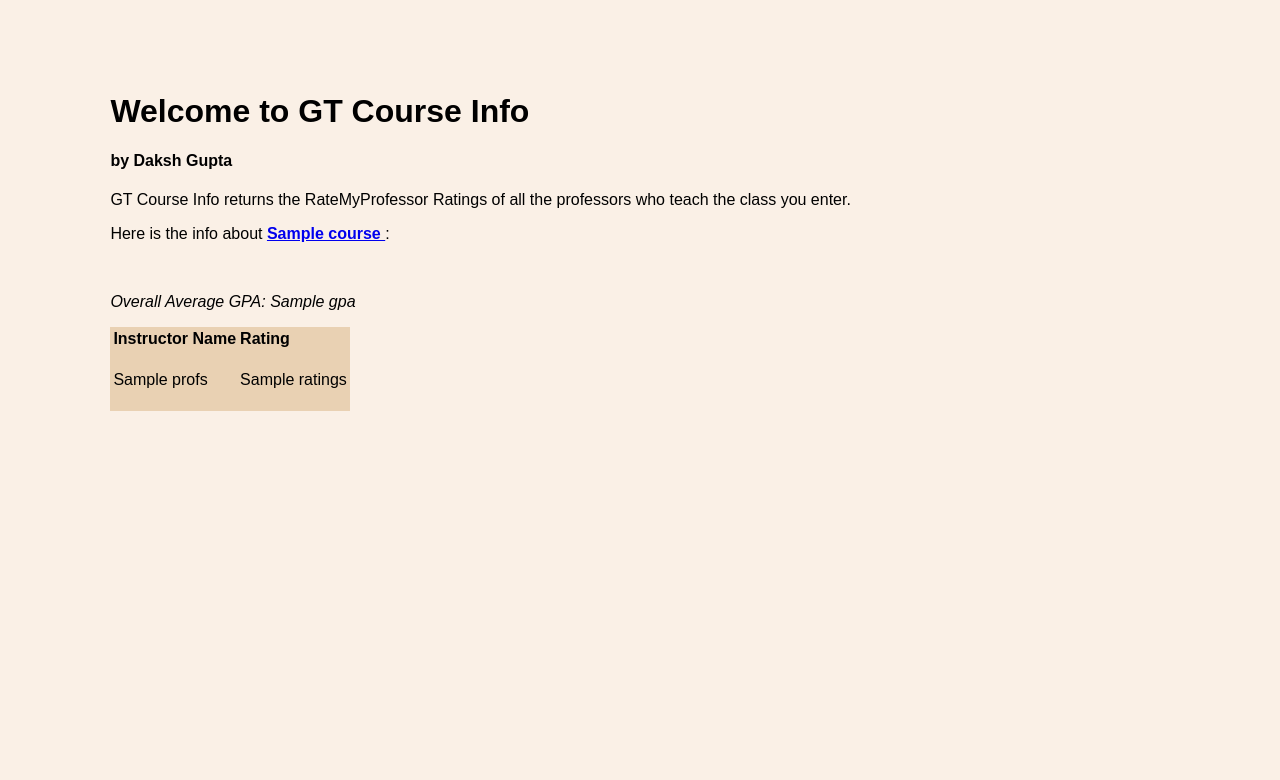
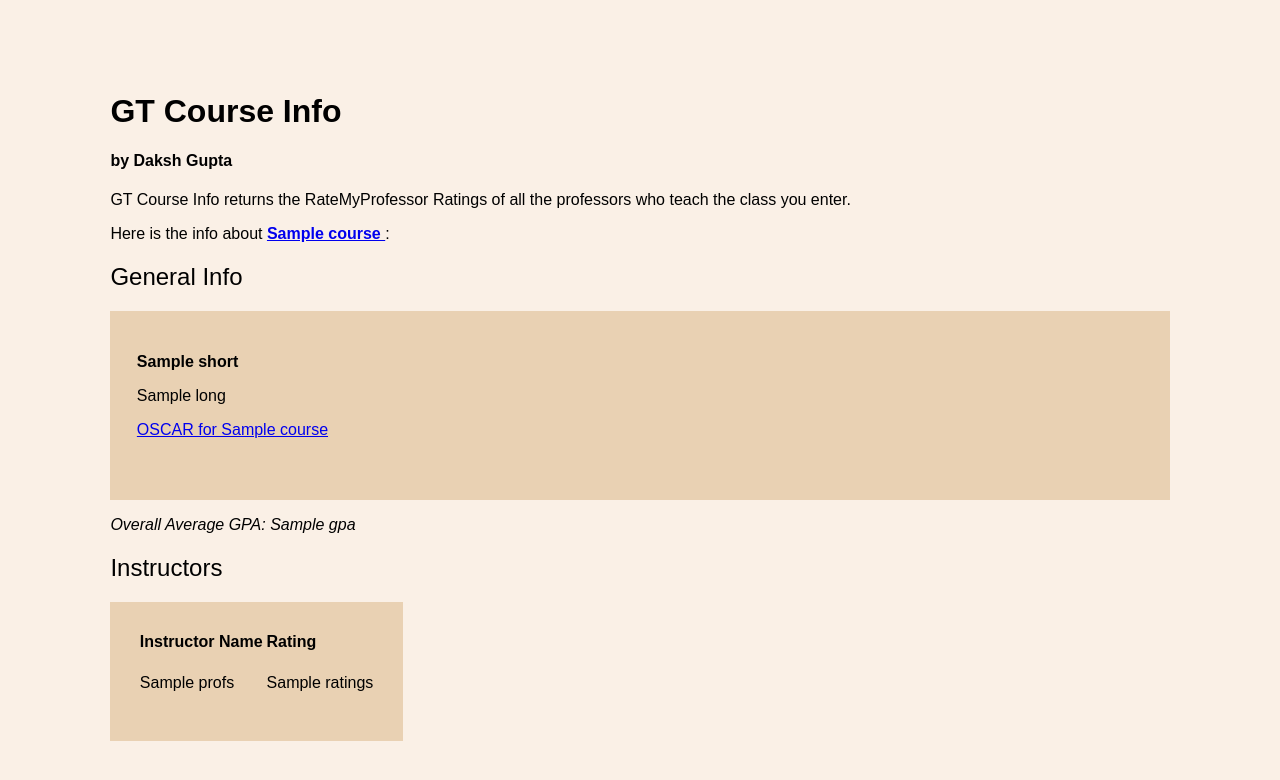
Before and after one commit to dakshgup/GT_Course_Info_WebApp, a Django app: template gtcourseinfo/templates/gtcourseinfo/result.html in a window 1280 px wide. Shown: the top 780 px of the page. Run offline with Django 3.2, Linux system fonts and the light colour scheme; the template is opened without the code that fills it: most values are stand-ins (such as "Sample title", 1, 10 or a date in 2020).

Commit message:
added OSCAR scraping for course catalogue info

```diff
--- a/gtcourseinfo/templates/gtcourseinfo/form.html
+++ b/gtcourseinfo/templates/gtcourseinfo/form.html
@@ -23,7 +23,7 @@
     </style>
 </head>
 <body>
-    <h1>Welcome to GT Course Info</h1>
+    <h1>GT Course Info</h1>
     <h4>by Daksh Gupta</h4>
     <p>GT Course Info returns the RateMyProfessor Ratings of all the professors who teach the class you enter.</h3>
     <p>To get started, enter the name of a GT class (for example, "CS1301"): </h3>
--- a/gtcourseinfo/templates/gtcourseinfo/result.html
+++ b/gtcourseinfo/templates/gtcourseinfo/result.html
@@ -17,6 +17,10 @@
     h4 {
         font-family: sans-serif;
     }
+    h2 {
+        font-family: sans-serif;
+        font-weight: lighter;
+    }
     p {
         font-family: sans-serif;
     }
@@ -31,19 +35,32 @@
     }
     table {
         background-color: #e9d1b3;
+        padding: 2.5%
+    }
+    .info_section {
+        background-color: #e9d1b3;
+        padding: 2.5%
+
     }
 
     </style>
 
 </head>
 <body>
-    <h1>Welcome to GT Course Info</h1>
+    <h1>GT Course Info</h1>
     <h4>by Daksh Gupta</h4>
     <p>GT Course Info returns the RateMyProfessor Ratings of all the professors who teach the class you enter.</h3>
     <p>Here is the info about <b><a href={{link}}> {{course}} </a></b>:</p>
-    <br>
+    <h2>General Info</h2>
+    <div class="info_section">
+        <p><b>{{short}}</b></p>
+        <p>{{long}}</p>
+        <p><a href={{oscar}}>OSCAR for {{course}}</a></p>
+        <br>
+    </div>
     <p><i>Overall Average GPA: {{gpa}}</i></p>
         <table>
+            <tr><h2>Instructors</h2></tr>
             <tr>
                 <th>Instructor Name</th>
                 <th>Rating</th>
```
Also changed, not shown: gtcourseinfo/scratchpad.py (added, +23 -0 lines), gtcourseinfo/views.py (+34 -4 lines).
